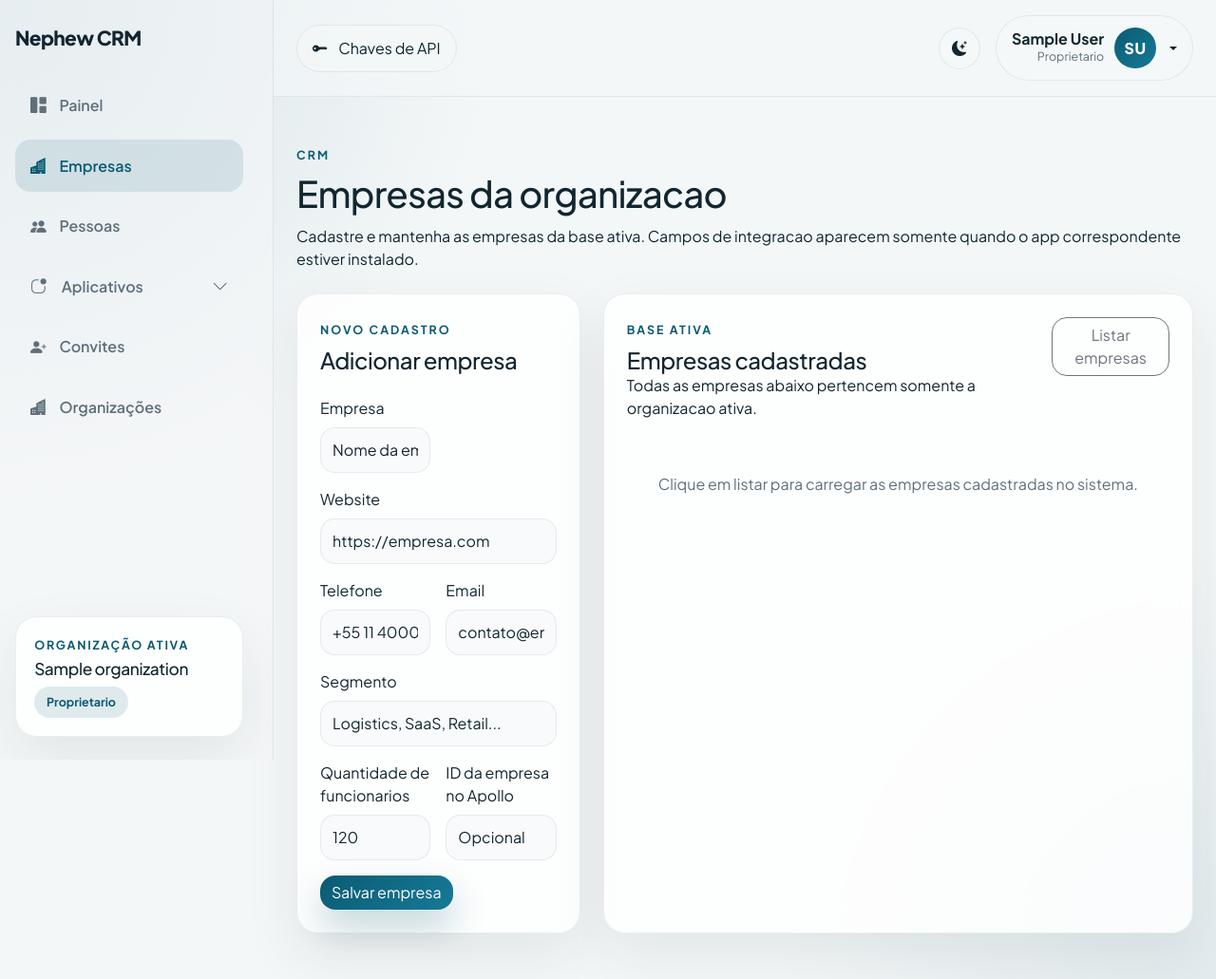
After one commit to LucasSobrinho0/nephew-core, a Django app: page /companies/ in a window 1280 px wide. The commit adds this page. Shown: the whole page at 95% size. Run offline with Django 5.2, Linux system fonts and the light colour scheme; a user stored in the database is signed in; data comes from the database, SQL or seed files in the repository; tables that the repository leaves empty hold one stand-in row (values such as "Sample post"); parts of the project's set-up code (start-up, migrations or seed data) failed here and were passed over.

Commit message:
criado listagem de empresas

```diff
--- a/companies/forms.py
+++ b/companies/forms.py
@@ -20,6 +20,43 @@ class CompanyForm(BootstrapFormMixin, forms.Form):
         max_length=32,
         widget=forms.TextInput(attrs={'placeholder': '+55 11 4000-0000'}),
     )
+    email = forms.EmailField(
+        label='Email',
+        required=False,
+        max_length=254,
+        widget=forms.EmailInput(attrs={'placeholder': 'contato@empresa.com'}),
+    )
+    segment = forms.CharField(
+        label='Segmento',
+        required=False,
+        max_length=255,
+        widget=forms.TextInput(attrs={'placeholder': 'Logistics, SaaS, Retail...'}),
+    )
+    employee_count = forms.IntegerField(
+        label='Quantidade de funcionarios',
+        required=False,
+        min_value=0,
+        widget=forms.NumberInput(attrs={'placeholder': '120'}),
+    )
+    hubspot_company_id = forms.CharField(
+        label='ID da empresa no HubSpot',
+        required=False,
+        max_length=128,
+        widget=forms.TextInput(attrs={'placeholder': 'Opcional'}),
+    )
+    apollo_company_id = forms.CharField(
+        label='ID da empresa no Apollo',
+        required=False,
+        max_length=128,
+        widget=forms.TextInput(attrs={'placeholder': 'Opcional'}),
+    )
+
+    def __init__(self, *args, show_hubspot_fields=False, show_apollo_fields=False, **kwargs):
+        super().__init__(*args, **kwargs)
+        if not show_hubspot_fields:
+            self.fields.pop('hubspot_company_id')
+        if not show_apollo_fields:
+            self.fields.pop('apollo_company_id')
 
     def clean_name(self):
         return self.cleaned_data['name'].strip()
@@ -30,6 +67,18 @@ class CompanyForm(BootstrapFormMixin, forms.Form):
     def clean_phone(self):
         return self.cleaned_data.get('phone', '').strip()
 
+    def clean_email(self):
+        return self.cleaned_data.get('email', '').strip().lower()
+
+    def clean_segment(self):
+        return self.cleaned_data.get('segment', '').strip()
+
+    def clean_hubspot_company_id(self):
+        return self.cleaned_data.get('hubspot_company_id', '').strip()
+
+    def clean_apollo_company_id(self):
+        return self.cleaned_data.get('apollo_company_id', '').strip()
+
 
 class CompanyCreateForm(CompanyForm):
     pass
--- /dev/null
+++ b/companies/templates/companies/index.html
@@ -0,0 +1,114 @@
+{% extends 'base.html' %}
+
+{% block title %}Empresas{% endblock %}
+
+{% block content %}
+  <section class="page-header mb-4">
+    <span class="section-kicker">CRM</span>
+    <h1>Empresas da organizacao</h1>
+    <p class="text-body-secondary mb-0">Cadastre e mantenha as empresas da base ativa. Campos de integracao aparecem somente quando o app correspondente estiver instalado.</p>
+  </section>
+
+  <section class="row g-4">
+    <div class="col-xl-4">
+      <div class="glass-card content-card h-100">
+        <div class="content-card-header">
+          <div>
+            <span class="section-kicker">Novo cadastro</span>
+            <h2>Adicionar empresa</h2>
+          </div>
+        </div>
+        <form method="post" action="{% url 'companies:create' %}" class="row g-3">
+          {% csrf_token %}
+          {% for field in create_form %}
+            <div class="col-12 {% if field.name != 'website' and field.name != 'segment' %}col-md-6{% endif %}">
+              <label for="{{ field.id_for_label }}" class="form-label">{{ field.label }}</label>
+              {{ field }}
+              {% if field.errors %}
+                <div class="text-danger small mt-1">{{ field.errors|join:', ' }}</div>
+              {% endif %}
+            </div>
+          {% endfor %}
+          <div class="col-12">
+            <button type="submit" class="btn btn-brand">Salvar empresa</button>
+          </div>
+        </form>
+      </div>
+    </div>
+    <div class="col-xl-8">
+      <div class="glass-card content-card h-100" id="companiesLocalListCard">
+        <div class="content-card-header">
+          <div>
+            <span class="section-kicker">Base ativa</span>
+            <h2>Empresas cadastradas</h2>
+            <p class="text-body-secondary mb-0">Todas as empresas abaixo pertencem somente a organizacao ativa.</p>
+          </div>
+          {% if has_loaded_companies %}
+            <span class="status-badge status-available">{{ company_rows|length }} registro{{ company_rows|length|pluralize }}</span>
+          {% else %}
+            <form method="get" action="{% url 'companies:index' %}">
+              <input type="hidden" name="load" value="1">
+              <button type="submit" class="btn btn-outline-secondary">Listar empresas</button>
+            </form>
+          {% endif %}
+        </div>
+        {% if has_loaded_companies and company_rows %}
+          <div class="mb-3">
+            <label for="companiesListFilter" class="form-label">Filtrar empresas</label>
+            <input id="companiesListFilter" type="search" class="form-control" placeholder="Buscar por nome, site, email, telefone, segmento ou IDs remotos" data-filter-target="#companiesListTableBody" data-filter-item="tr">
+          </div>
+          <div class="table-responsive">
+            <table class="table table-clean align-middle mb-0">
+              <thead>
+                <tr>
+                  <th>Empresa</th>
+                  <th>Contato</th>
+                  <th>Segmento</th>
+                  <th>IDs remotos</th>
+                  <th class="text-end">Acao</th>
+                </tr>
+              </thead>
+              <tbody id="companiesListTableBody">
+                {% for company in company_rows %}
+                  <tr data-filter-item data-filter-text="{{ company.name }} {{ company.website|default:'' }} {{ company.email|default:'' }} {{ company.phone|default:'' }} {{ company.segment|default:'' }} {{ company.hubspot_company_id|default:'' }} {{ company.apollo_company_id|default:'' }}">
+                    <td>
+                      <strong>{{ company.name }}</strong>
+                      <div class="small text-body-secondary">{{ company.website|default:'-' }}</div>
+                    </td>
+                    <td>
+                      <div class="small text-body-secondary">Email: {{ company.email|default:'-' }}</div>
+                      <div class="small text-body-secondary">Telefone: {{ company.phone|default:'-' }}</div>
+                    </td>
+                    <td>{{ company.segment|default:'-' }}</td>
+                    <td>
+                      {% if show_hubspot_fields %}
+                        <div class="small text-body-secondary">HubSpot: {{ company.hubspot_company_id|default:'-' }}</div>
+                      {% endif %}
+                      {% if show_apollo_fields %}
+                        <div class="small text-body-secondary">Apollo: {{ company.apollo_company_id|default:'-' }}</div>
+                      {% endif %}
+                      {% if not show_hubspot_fields and not show_apollo_fields %}
+                        <span class="text-body-secondary">-</span>
+                      {% endif %}
+                    </td>
+                    <td class="text-end">
+                      <a href="{% url 'companies:edit' company.public_id %}" class="btn btn-outline-secondary btn-sm">Editar</a>
+                    </td>
+                  </tr>
+                {% endfor %}
+              </tbody>
+            </table>
+          </div>
+        {% elif has_loaded_companies %}
+          <div class="soft-empty text-start px-0 pb-0">
+            <p class="mb-0">Nenhuma empresa cadastrada ainda para a organizacao ativa.</p>
+          </div>
+        {% else %}
+          <div class="soft-empty text-start px-0 pb-0">
+            <p class="mb-0">Clique em listar para carregar as empresas cadastradas no sistema.</p>
+          </div>
+        {% endif %}
+      </div>
+    </div>
+  </section>
+{% endblock %}
--- /dev/null
+++ b/companies/urls.py
@@ -0,0 +1,11 @@
+from django.urls import path
+
+from companies.views import CompanyCreateView, CompanyListView, CompanyUpdateView
+
+app_name = 'companies'
+
+urlpatterns = [
+    path('companies/', CompanyListView.as_view(), name='index'),
+    path('companies/create/', CompanyCreateView.as_view(), name='create'),
+    path('companies/<uuid:company_public_id>/edit/', CompanyUpdateView.as_view(), name='edit'),
+]
--- /dev/null
+++ b/companies/views.py
@@ -0,0 +1,156 @@
+from django.contrib import messages
+from django.core.exceptions import ValidationError
+from django.shortcuts import redirect
+from django.views import View
+from django.views.generic import TemplateView
+
+from common.mixins import ActiveOrganizationRequiredMixin
+from companies.forms import CompanyCreateForm, CompanyUpdateForm
+from companies.repositories import CompanyRepository
+from companies.services import CompanyService
+from integrations.repositories import AppCatalogRepository, AppInstallationRepository
+
+
+class CompanyFeatureSupportMixin:
+    @staticmethod
+    def _is_app_installed(*, organization, app_code):
+        app = AppCatalogRepository.get_by_code(app_code)
+        if app is None:
+            return False
+        installation = AppInstallationRepository.get_for_organization_and_app(organization, app)
+        return bool(installation and installation.is_installed)
+
+    def build_feature_flags(self):
+        organization = self.request.active_organization
+        return {
+            'show_hubspot_fields': self._is_app_installed(organization=organization, app_code='hubspot'),
+            'show_apollo_fields': self._is_app_installed(organization=organization, app_code='apollo'),
+        }
+
+    def build_form_kwargs(self):
+        feature_flags = self.build_feature_flags()
+        return {
+            'show_hubspot_fields': feature_flags['show_hubspot_fields'],
+            'show_apollo_fields': feature_flags['show_apollo_fields'],
+        }
+
+
+class CompanyListView(ActiveOrganizationRequiredMixin, CompanyFeatureSupportMixin, TemplateView):
+    template_name = 'companies/index.html'
+
+    def get_context_data(self, **kwargs):
+        context = super().get_context_data(**kwargs)
+        should_load_companies = self.request.GET.get('load') == '1'
+        feature_flags = self.build_feature_flags()
+        context.update(
+            {
+                'company_rows': (
+                    CompanyRepository.list_for_organization(self.request.active_organization)
+                    if should_load_companies
+                    else []
+                ),
+                'has_loaded_companies': should_load_companies,
+                'create_form': kwargs.get('create_form') or CompanyCreateForm(**self.build_form_kwargs()),
+                **feature_flags,
+            }
+        )
+        return context
+
+
+class CompanyCreateView(ActiveOrganizationRequiredMixin, CompanyFeatureSupportMixin, View):
+    def post(self, request, *args, **kwargs):
+        form = CompanyCreateForm(request.POST, **self.build_form_kwargs())
+        if not form.is_valid():
+            view = CompanyListView()
+            view.request = request
+            view.args = args
+            view.kwargs = kwargs
+            return view.render_to_response(view.get_context_data(create_form=form))
+
+        try:
+            CompanyService.create_company(
+                user=request.user,
+                organization=request.active_organization,
+                name=form.cleaned_data['name'],
+                website=form.cleaned_data.get('website', ''),
+                email=form.cleaned_data.get('email', ''),
+                phone=form.cleaned_data.get('phone', ''),
+                segment=form.cleaned_data.get('segment', ''),
+                employee_count=form.cleaned_data.get('employee_count'),
+                apollo_company_id=form.cleaned_data.get('apollo_company_id', ''),
+                hubspot_company_id=form.cleaned_data.get('hubspot_company_id', ''),
+            )
+        except ValidationError as exc:
+            messages.error(request, exc.messages[0] if exc.messages else str(exc))
+            return redirect('companies:index')
+
+        messages.success(request, 'Empresa cadastrada com sucesso.')
+        return redirect('companies:index')
+
+
+class CompanyUpdateView(ActiveOrganizationRequiredMixin, CompanyFeatureSupportMixin, TemplateView):
+    template_name = 'companies/edit.html'
+
+    def get_company(self):
+        return CompanyRepository.get_for_organization_and_public_id(
+            self.request.active_organization,
+            self.kwargs['company_public_id'],
+        )
+
+    def dispatch(self, request, *args, **kwargs):
+        self.company = self.get_company()
+        if self.company is None:
+            messages.error(request, 'A empresa selecionada nao foi encontrada.')
+            return redirect('companies:index')
+        return super().dispatch(request, *args, **kwargs)
+
+    def get_context_data(self, **kwargs):
+        context = super().get_context_data(**kwargs)
+        feature_flags = self.build_feature_flags()
+        form = kwargs.get('form') or CompanyUpdateForm(
+            initial={
+                'name': self.company.name,
+                'website': self.company.website,
+                'email': self.company.email,
+                'phone': self.company.phone,
+                'segment': self.company.segment,
+                'employee_count': self.company.employee_count,
+                'hubspot_company_id': self.company.hubspot_company_id,
+                'apollo_company_id': self.company.apollo_company_id,
+            },
+            **self.build_form_kwargs(),
+        )
+        context.update(
+            {
+                'company': self.company,
+                'form': form,
+                **feature_flags,
+            }
+        )
+        return context
+
+    def post(self, request, *args, **kwargs):
+        form = CompanyUpdateForm(request.POST, **self.build_form_kwargs())
+        if not form.is_valid():
+            return self.render_to_response(self.get_context_data(form=form))
+
+        try:
+            CompanyService.update_company(
+                user=request.user,
+                organization=request.active_organization,
+                company=self.company,
+                name=form.cleaned_data['name'],
+                website=form.cleaned_data.get('website', ''),
+                email=form.cleaned_data.get('email', ''),
+                phone=form.cleaned_data.get('phone', ''),
+                segment=form.cleaned_data.get('segment', ''),
+                employee_count=form.cleaned_data.get('employee_count'),
+                apollo_company_id=form.cleaned_data.get('apollo_company_id', ''),
+                hubspot_company_id=form.cleaned_data.get('hubspot_company_id', ''),
+            )
+        except ValidationError as exc:
+            messages.error(request, exc.messages[0] if exc.messages else str(exc))
+            return self.render_to_response(self.get_context_data(form=form))
+
+        messages.success(request, 'Empresa atualizada com sucesso.')
+        return redirect('companies:index')
--- a/core/urls.py
+++ b/core/urls.py
@@ -10,6 +10,7 @@ urlpatterns = [
     path('', include('organizations.urls')),
     path('', include('dashboard.urls')),
     path('', include('integrations.urls')),
+    path('', include('companies.urls')),
     path('', include('people.urls')),
     path('', include('apollo_integration.urls')),
     path('', include('bot_conversa.urls')),
--- a/templates/partials/sidebar_content.html
+++ b/templates/partials/sidebar_content.html
@@ -6,6 +6,10 @@
   <a href="{% url 'dashboard:home' %}" class="nav-link crm-nav-link {% if request.resolver_match.namespace == 'dashboard' and request.resolver_match.url_name == 'home' %}active{% endif %}">
     <i class="bi bi-grid-1x2-fill"></i>
     <span>Painel</span>
+  </a>
+  <a href="{% url 'companies:index' %}" class="nav-link crm-nav-link {% if request.resolver_match.namespace == 'companies' %}active{% endif %}">
+    <i class="bi bi-buildings-fill"></i>
+    <span>Empresas</span>
   </a>
   <a href="{% url 'people:index' %}" class="nav-link crm-nav-link {% if request.resolver_match.namespace == 'people' %}active{% endif %}">
     <i class="bi bi-people-fill"></i>
```
Also changed, not shown: companies/templates/companies/edit.html (added, +40 -0 lines), companies/tests.py (+56 -2 lines), docs/architecture.md (+1 -0 lines).
